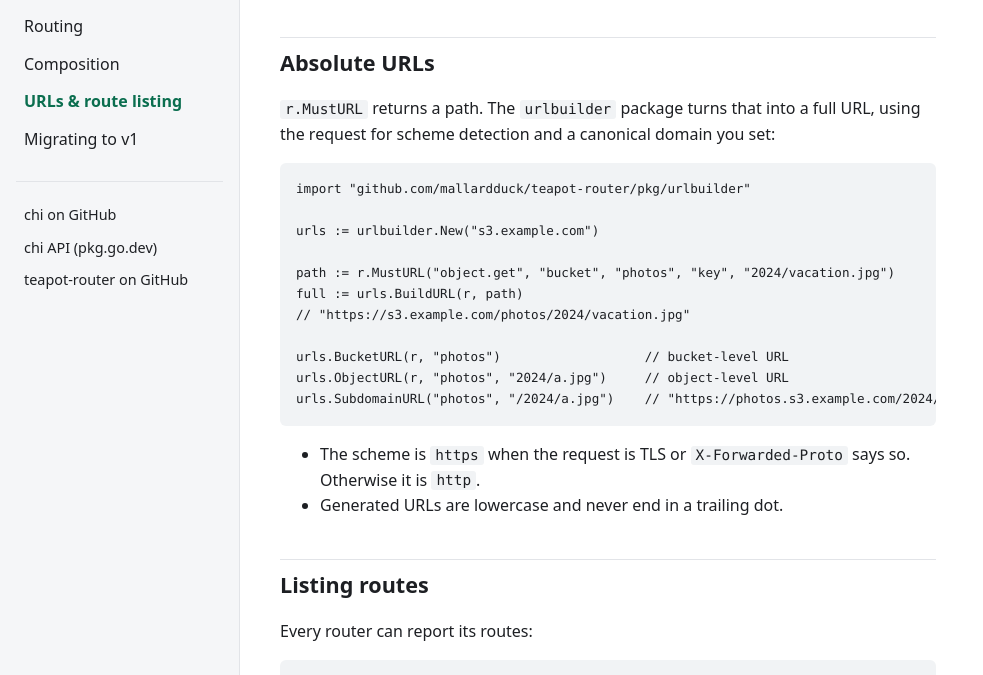
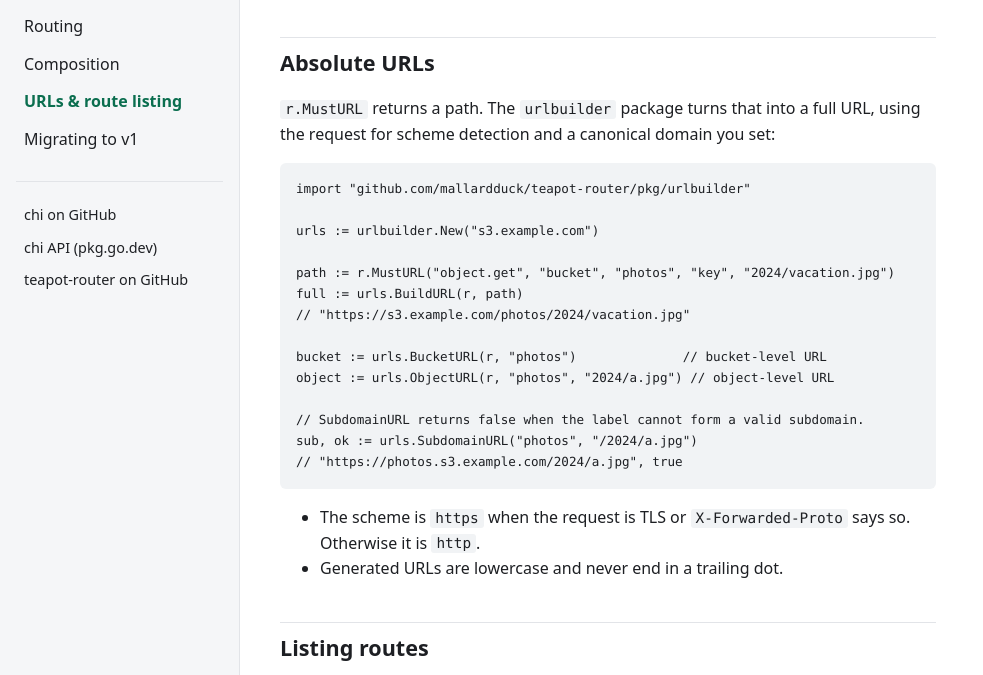
Before and after one commit to mallardduck/teapot-router, a plain HTML site: page urls-and-routes.html in a window 1280 px wide. Shown: the part 110-785 px from the top of the page, without its empty margins (0-983 px from the left). Drawn offline with Linux system fonts and the light colour scheme.

Commit message:
docs: fix URL builder example to match its signatures

```diff
--- a/urls-and-routes.html
+++ b/urls-and-routes.html
@@ -38,9 +38,12 @@ path := r.MustURL("object.get", "bucket", "photos", "key", "2024/vacation.jpg")
 full := urls.BuildURL(r, path)
 // "https://s3.example.com/photos/2024/vacation.jpg"
 
-urls.BucketURL(r, "photos")                   // bucket-level URL
-urls.ObjectURL(r, "photos", "2024/a.jpg")     // object-level URL
-urls.SubdomainURL("photos", "/2024/a.jpg")    // "https://photos.s3.example.com/2024/a.jpg", true</code></pre>
+bucket := urls.BucketURL(r, "photos")              // bucket-level URL
+object := urls.ObjectURL(r, "photos", "2024/a.jpg") // object-level URL
+
+// SubdomainURL returns false when the label cannot form a valid subdomain.
+sub, ok := urls.SubdomainURL("photos", "/2024/a.jpg")
+// "https://photos.s3.example.com/2024/a.jpg", true</code></pre>
     <ul>
       <li>The scheme is <code>https</code> when the request is TLS or <code>X-Forwarded-Proto</code> says so. Otherwise it is <code>http</code>.</li>
       <li>Generated URLs are lowercase and never end in a trailing dot.</li>
```
